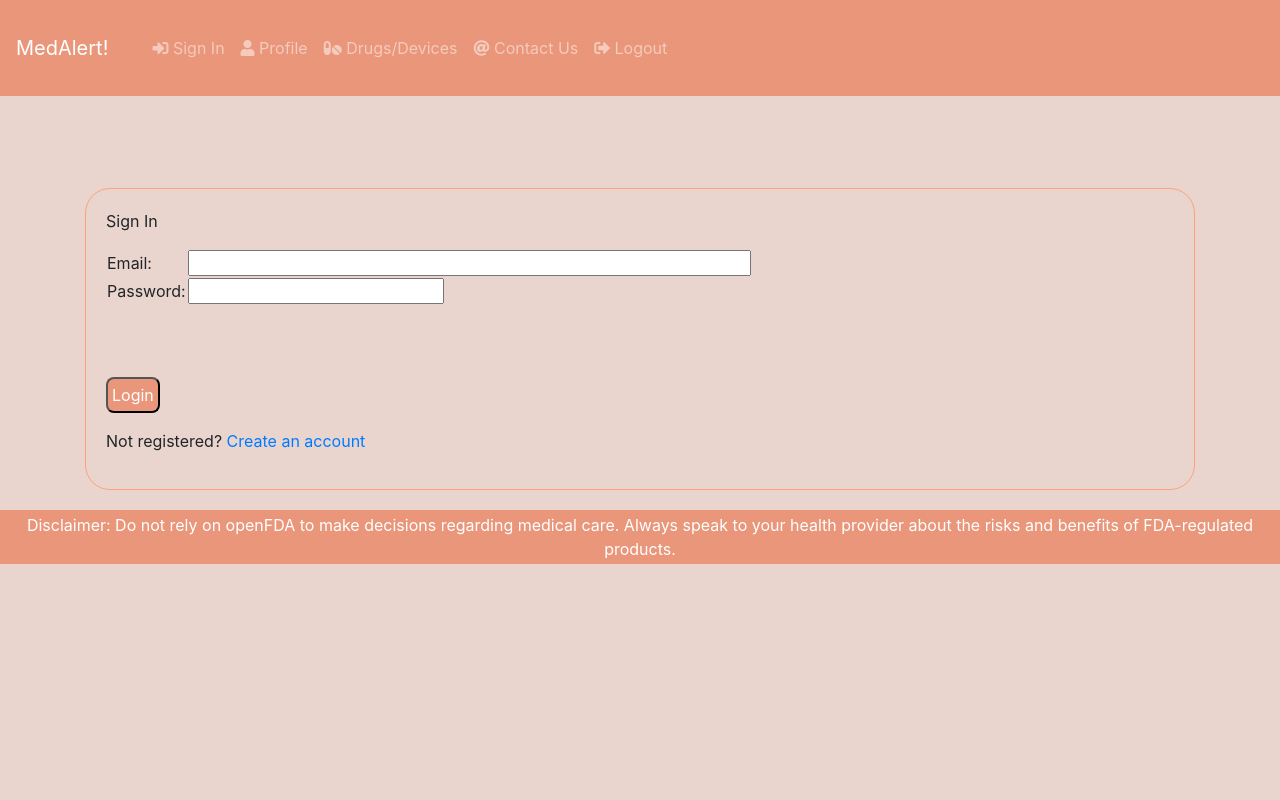
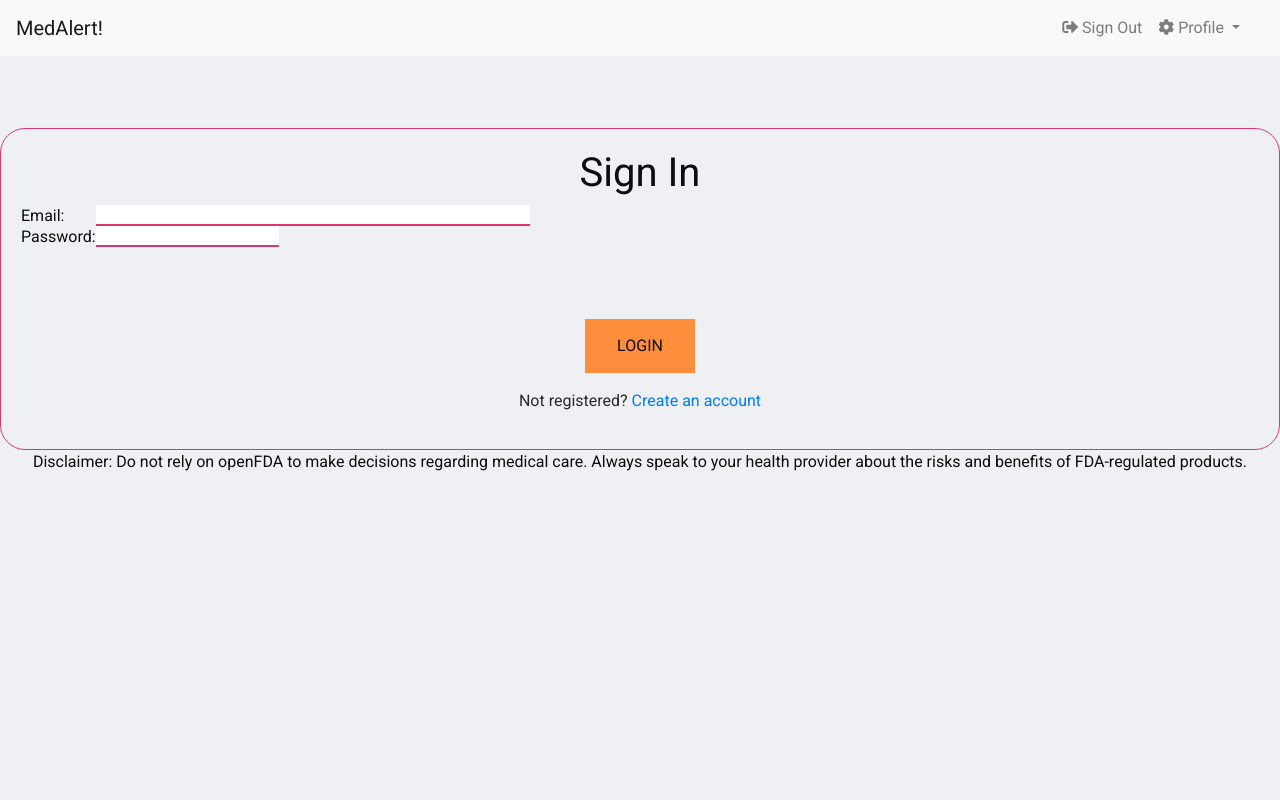
Before and after one commit to lwariar/HB-MedAlert, a Flask app: page /test1 in a window 1280 px wide. Run offline with Flask 2, Linux system fonts and the light colour scheme; the visitor is signed in with stand-in values (Sample User, id 1); some libraries are stand-ins or nearby versions.

Commit message:
CSS changes

```diff
--- a/server.py
+++ b/server.py
@@ -24,17 +24,26 @@ app.jinja_env.undefined = StrictUndefined
 @app.route('/')
 def index():
     """View homepage"""
+
+    if "user_id" not in session:
+        session["user_id"] = ""
+
+    news_articles = []
     # get the news from newsapi
+    try:
+        url = "http://newsapi.org/v2/top-headlines?country=us&category=health&apiKey=" + NEWSAPIKEY
+        response = requests.get(url)
+        response_json = response.json()
+        articles = response_json['articles']
+        jsonify(articles)
 
-    url = "http://newsapi.org/v2/top-headlines?country=us&category=health&apiKey=" + NEWSAPIKEY
-    response = requests.get(url)
-    response_json = response.json()
-    articles = response_json['articles']
-    jsonify(articles)
-    # get the first three articles
-    news_articles = []
-    for i in range(0,3):
-        news_articles.append(articles[i])
+        # get the first three articles
+
+        for i in range(0,3):
+            news_articles.append(articles[i])
+
+    except requests.exceptions.RequestException as e:
+        print("NewsAPI not responding!!!")
 
     #data for charts from json files
     with open('data/drug_recall_total.json') as f:
@@ -210,7 +219,7 @@ def update_dd():
                 if value == "update":
                     druname = request.form.get('druname')
                     drumname = request.form.get('drumname')
-                    drug = crud.update_drug(key[3:], druname, "", "", drumname, user_id)
+                    drug = crud.update_drug(key[3:], druname, drumname, user_id)
                 elif value == "delete":
                     crud.delete_drug(key[3:])
     # get user info by user_id
--- a/static/css/style.css
+++ b/static/css/style.css
@@ -1,38 +1,38 @@
-body {
-    text-align: center;
-    background-color: rgb(233, 213, 205);
-    min-height: 100vh;
+* {
+    margin: 0;
+    padding: 0;
 }
 
-footer {
+html, body {
+    height: 100%;
+    text-align: center;
+    font-family: 'Roboto', sans-serif;
+    background-color: #eff0f3;
+    color: #0d0d0d;
+}
+
+#container{
+    min-height: 100%;
     position: relative;
-    bottom: 0;
-    text-align: center;
-    padding: 3px;
-    background-color: DarkSalmon;
-    color: white;
+}
+
+#main{
+    padding-bottom: 40px;
+}
+
+#footer {
+    position: absolute;
+    height: 40px;
     width: 100%;
-  }
-
-div {
-    text-align: left;
-    padding: 20px;
 }
 
 .myClass {
+    padding: 20px;
     border-style: solid;
     border-radius: 25px;
-    border-color: lightsalmon;
+    border-color: #d9376e;
     border-width: 1px;
 }
-
-button {
-    background-color: DarkSalmon;
-    border-radius: 8px;
-    padding: 4px;
-    color: white;
-    text-align: center;
-  }
 
 .mytable {
     width: 100%;
@@ -44,7 +44,26 @@ th {
 
 img {
     display: inline-block;
+    border:solid;
+    border-width: 4px;
+    border-color: #d9376e;
     border-radius: 8px;
     width: 350px;
     height: 250px;
 }
+
+p {
+    color: #2a2a2a;
+}
+
+button {
+    background-color: #ff8e3c;
+    border: none;
+    color: #0d0d0d;
+    padding: 15px 32px;
+}
+
+input[type=text], input[type=password] {
+    border: none;
+    border-bottom: 2px solid #d9376e;
+}
--- a/templates/about.html
+++ b/templates/about.html
@@ -16,7 +16,7 @@
         <p><input type="text" name="subject" required></p>
         <p>Your Message (required)</p>
         <p><textarea name="message" rows="4" cols="50" required></textarea></p>
-        <p><button name="submit" type="submit" value="Send">Send</button></p>
+        <p><button name="submit" type="submit" value="Send">SEND</button></p>
     </form>
     <p>Thanks for stopping by the contact page! Feel free to reach out or ask any questions.</p>
     </div>
--- a/templates/addupdate.html
+++ b/templates/addupdate.html
@@ -33,6 +33,6 @@
     </table>
     </div>
     <br><br><br>
-    <p><button name="submit" type="submit" value="Update">Update</button></p>
+    <p><button name="submit" type="submit" value="Update">UPDATE</button></p>
     </form>
 {% endblock %}
--- a/templates/base.html
+++ b/templates/base.html
@@ -5,46 +5,55 @@
 
   <script src="https://code.jquery.com/jquery-3.5.1.js" integrity="sha256-QWo7LDvxbWT2tbbQ97B53yJnYU3WhH/C8ycbRAkjPDc=" crossorigin="anonymous"></script>
   <script src="https://cdn.jsdelivr.net/npm/bootstrap@4.5.3/dist/js/bootstrap.bundle.min.js" integrity="sha384-ho+j7jyWK8fNQe+A12Hb8AhRq26LrZ/JpcUGGOn+Y7RsweNrtN/tE3MoK7ZeZDyx" crossorigin="anonymous"></script>
+  <!-- Chart.js -->
   <script src="https://cdnjs.cloudflare.com/ajax/libs/Chart.js/2.9.3/Chart.js"></script>
   <!-- Load Font Awesome -->
   <link rel="stylesheet" href="https://use.fontawesome.com/releases/v5.0.7/css/all.css">
 
+  <link rel="preconnect" href="https://fonts.gstatic.com">
+  <link href="https://fonts.googleapis.com/css2?family=Roboto:wght@100;400;700&display=swap" rel="stylesheet">
   <!-- Load our stylesheet -->
   <link rel="stylesheet" href="/static/css/style.css"/>
 </head>
 
 <body>
-
 <!-- Navbar -->
-
-<nav class="navbar navbar-expand-lg navbar-dark" style="background-color: darksalmon">
+<nav class="navbar navbar-expand-lg navbar-light bg-light">
   <a class="navbar-brand" href="/">MedAlert!</a>
-    <button class="navbar-toggler" type="button" data-toggle="collapse" data-target="#navbarNav" aria-controls="navbarNav" aria-expanded="false" aria-label="Toggle navigation">
+  <button class="navbar-toggler" type="button" data-toggle="collapse" data-target="#navbarNavAltMarkup" aria-controls="navbarNavAltMarkup" aria-expanded="false" aria-label="Toggle navigation">
     <span class="navbar-toggler-icon"></span>
   </button>
-    <div class="collapse navbar-collapse" id="navbarNav">
-      <ul class="navbar-nav navbar-right">
+  <div class="collapse navbar-collapse" id="navbarNavAltMarkup">
+    <div class="navbar-nav mr-auto">
+      <a class="nav-link" href="/"></a>
+    </div>
+    <div class="navbar-nav">
+      <ul class="navbar-nav mr-auto">
       <li class="nav-item">
+        {% if session["user_id"] == "" %}
           <a class="nav-link" href="/signin"><i class="fas fa-sign-in-alt"></i> Sign In</a>
+        {% else %}
+          <a class="nav-link" href="/signout"><i class="fas fa-sign-out-alt"></i> Sign Out</a>
+        {% endif %}
+      </li>
+      <li class="nav-item dropdown">
+      <a class="nav-link dropdown-toggle" href="#" id="navbarDropdown" role="button" data-toggle="dropdown" aria-haspopup="true" aria-expanded="false">
+        <i class="fas fa-cog"></i> Profile
+      </a>
+      <div class="dropdown-menu" aria-labelledby="navbarDropdown">
+        <a class="dropdown-item" href="/profile"><i class="fas fa-user"></i> Edit Profile</a>
+        <a class="dropdown-item" href="/addupdate"><i class="fas fa-pills"></i> Drugs/Devices</a>
+        <a class="dropdown-item" href="/about"><i class="fas fa-at"></i> Contact Us</a>
+      </div>
       </li>
       <li class="nav-item">
-          <a class="nav-link" href="/profile"><i class="fas fa-user"></i> Profile</a>
-        </li>
-        <li class="nav-item">
-          <a class="nav-link" href="/addupdate"><i class="fas fa-pills"></i> Drugs/Devices</a>
-        </li>
-        <li class="nav-item">
-          <a class="nav-link" href="/about"><i class="fas fa-at"></i> Contact Us</a>
-        </li>
-        <li class="nav-item">
-          <a class="nav-link" href="/signout"><i class="fas fa-sign-out-alt"></i> Logout</a>
+        <a class="nav-link disabled" href="#"></a>
       </li>
     </ul>
   </div>
 </nav>
 
-<div class="container">
-
+<div>
   <!-- Show flashed messages -->
   {% with messages = get_flashed_messages() %}
       {% for message in messages %}
@@ -56,11 +65,9 @@
   {% block body %}
       BODY OF PAGE GOES HERE VIA INHERITANCE
   {% endblock %}
-
 </div>
-
 <!-- footer -->
-<footer>Disclaimer:
+<footer id="footer">Disclaimer:
     Do not rely on openFDA to make decisions
     regarding medical care. Always speak to your health provider
     about the risks and benefits of FDA-regulated products. </footer>
--- a/templates/login.html
+++ b/templates/login.html
@@ -4,14 +4,14 @@
 {% block body %}
     <br><br><br>
     <div class="myClass">
-        <p>Sign In</p>
+        <h1>Sign In</h1>
         <form action="/login" method="POST">
         <table>
         <tr><td>Email: </td><td><input type="text" name="email" size="50" required></td></tr>
         <tr><td>Password:  </td><td><input type="password" name="password" size="20" required></td></tr>
         </table>
         <br><br><br>
-        <p><button name="submit" type="submit" value="Login">Login</button></p>
+        <p><button name="submit" type="submit" value="Login">LOGIN</button></p>
         </form>
         <p>Not registered? <a href="/add-user">Create an account</a></p>
     </div>
--- a/templates/profile.html
+++ b/templates/profile.html
@@ -21,7 +21,7 @@
         </table>
         </div>
         <br><br><br>
-        <p><button name="submit" type="submit" value="Update">Update</button></p>
+        <p><button name="submit" type="submit" value="Update">UPDATE</button></p>
         </form>
 
 {% endblock %}
--- a/templates/register.html
+++ b/templates/register.html
@@ -11,7 +11,7 @@
             <tr><td>Last name </td><td><input type="text" name="lname" size="20"required></td></tr>
             <tr><td>Email </td><td><input type="text" name="email" size="50"
                 pattern="[a-z0-9._%+-]+@[a-z0-9.-]+\.[a-z]{2,}$" required></td></tr>
-            <tr><td>Password </td><td><input type="password" name="password"  placeholder="Password" size="20"
+            <tr><td>Password </td><td><input type="password" name="password"  placeholder="********" size="20"
                 pattern="(?=.*\d)(?=.*[a-z])(?=.*[A-Z]).{8,}"
                 title="Must contain at least one number and one uppercase and lowercase letter, and at least 8 or more characters"
                 required></td></tr>
@@ -21,7 +21,7 @@
         </table>
         </div>
         <br><br><br>
-        <p><button name="submit" type="submit" value="Register">Register</button></p>
+        <p><button name="submit" type="submit" value="Register">REGISTER</button></p>
         </form>
 
 {% endblock %}
--- a/templates/search.html
+++ b/templates/search.html
@@ -35,7 +35,7 @@
         <td> Drug <input type="radio" id="drug" name="qtype" value="drug"></td>
         <td>Name <input type="text" id="dname"></td></tr>
     </table>
-    <button name="submit" id="search" type="submit" value="Search">Search</button>
+    <button name="submit" id="search" type="submit" value="Search">SEARCH</button>
     </div>
     <div id="results">
 
```
Also changed, not shown: static/js/api_query_display.js (+10 -6 lines), templates/homepage.html (+4 -3 lines), tests.py (added, +41 -0 lines). Lines whose indentation alone changed are shown as unchanged.
